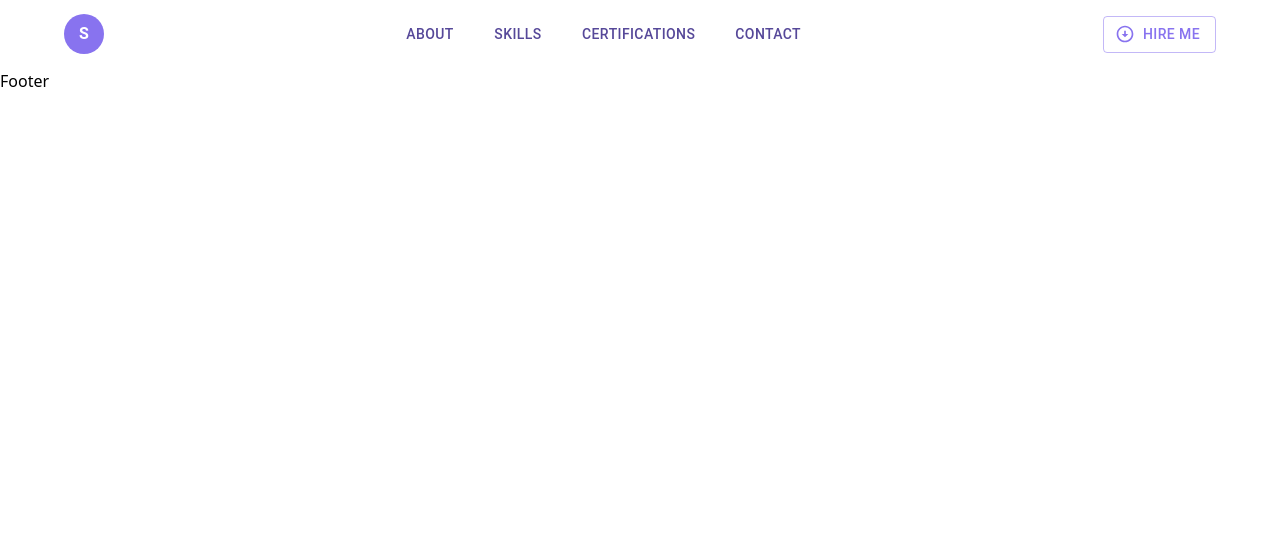
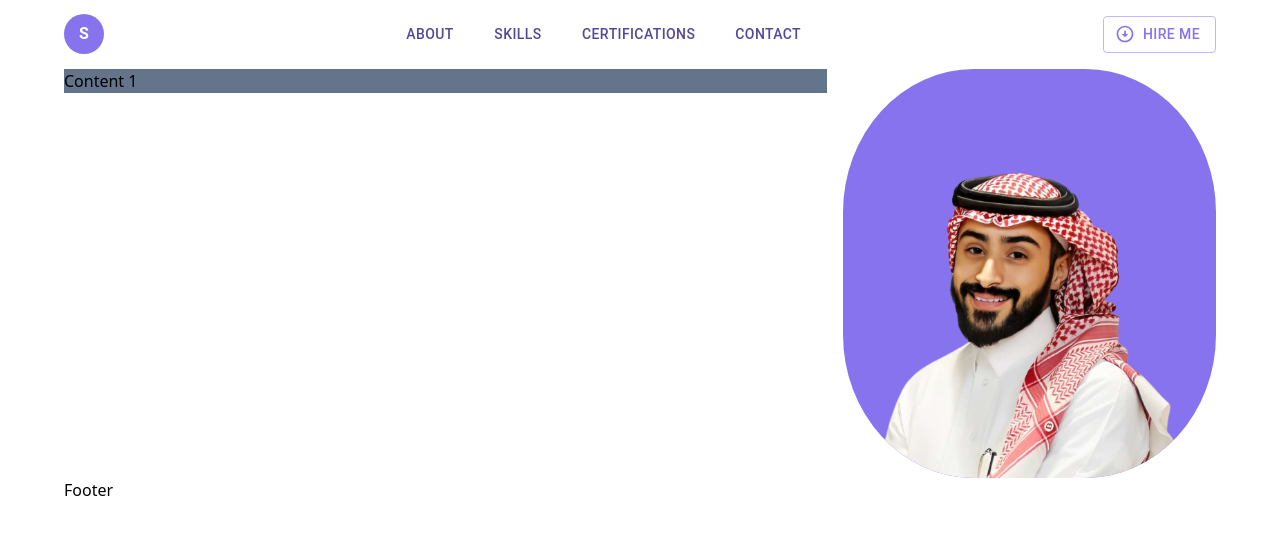
Before and after one commit to saeedmaldosary/react-material-ui-tailwind-portfolio, a React (Create React App) app: page / in a window 1280 px wide. Shown: the top 534 px of the page. Built offline with nearby package versions, Linux system fonts and the light colour scheme.

Commit message:
Add image to the body and set the grid

```diff
--- a/src/App.js
+++ b/src/App.js
@@ -1,11 +1,12 @@
 import Header from "./components/Header/Header";
 import Footer from "./components/Footer/Footer";
+import Hero from "./components/UI/Hero";
 
 function App() {
   return (
     <>
       <Header />
-      <main></main>
+      <Hero />
       <Footer />
     </>
   );
--- a/src/components/Footer/Footer.jsx
+++ b/src/components/Footer/Footer.jsx
@@ -1,7 +1,8 @@
+import { Container } from "@mui/material";
 import React from "react";
 
 const Footer = () => {
-  return <div>Footer</div>;
+  return <Container>Footer</Container>;
 };
 
 export default Footer;
--- a/src/components/UI/Hero.jsx
+++ b/src/components/UI/Hero.jsx
@@ -1,12 +1,38 @@
 import React from "react";
-import heroImg from "../../assets/images/hero.svg";
-import CountUp from "react-countup";
+import { Container, useTheme } from "@mui/material";
+import Grid from "@mui/material/Grid";
+import Typography from "@mui/material/Typography";
+import saeedImage from "../../assets/images/Saeed.png";
 
 const Hero = () => {
-  return;
-  <section className="pt-0" id="about">
-    <div className="container"></div>
-  </section>;
+  const theme = useTheme();
+
+  return (
+    <Container>
+      <Grid container spacing={2}>
+        <Grid item md={8} xs={12}>
+          <div className="bg-slate-500">Content 1</div>
+        </Grid>
+        <Grid item md={4} xs={12}>
+          <div
+            style={{
+              backgroundColor: theme.palette.secondary.main, // Access the secondary color from theme
+              borderRadius: "35%",
+              overflow: "hidden",
+            }}
+          >
+            <img
+              style={{
+                marginTop: "90px", // Adjust the value as needed
+              }}
+              src={saeedImage}
+              alt="Transparent Image"
+            />
+          </div>
+        </Grid>
+      </Grid>
+    </Container>
+  );
 };
 
 export default Hero;
```
Also changed, not shown: src/assets/images/Saeed.png (added).
